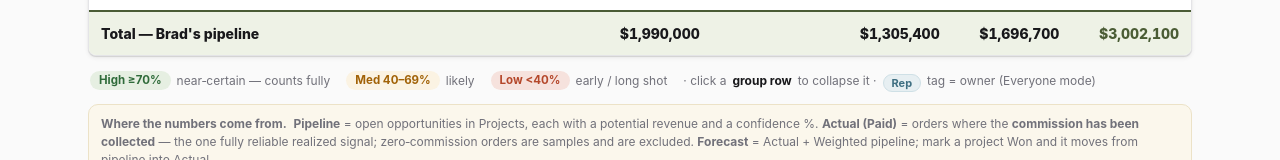
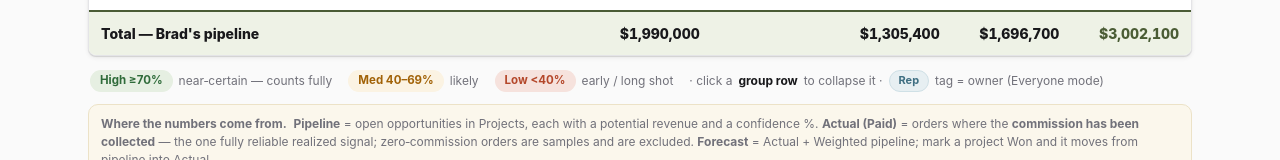
Before and after one commit to joshthue/cambium-mockups, a plain HTML site: page pipeline-projections.html in a window 1280 px wide. Shown: the part 1074-1234 px from the top of the page. Drawn offline with Linux system fonts and the light colour scheme.

Commit message:
Mockups: pipeline legend tags sit on one line

```diff
--- a/pipeline-projections.html
+++ b/pipeline-projections.html
@@ -89,7 +89,10 @@
   .fore{color:var(--moss-2);font-weight:800}
   .legend{display:flex;align-items:center;gap:16px;flex-wrap:wrap;font-size:12px;color:var(--muted);margin:10px 2px 0}
   .legend b{color:var(--ink)}
-  .legend > span{display:inline-flex;align-items:center;gap:6px;line-height:1.3}
+  .legend > span{display:inline-flex;align-items:center;gap:6px;line-height:20px}
+  /* legend tags: same box as the chips (the table's .rep has a top margin for row layout) */
+  .legend .chip, .legend .rep{display:inline-flex;align-items:center;height:22px;box-sizing:border-box;margin:0;padding:0 9px;line-height:1;border:1px solid transparent}
+  .legend .rep{border-color:#cfe0e6}
   .note{font-size:12px;color:var(--muted);margin-top:12px;background:#fbf7ec;border:1px solid #ece2c7;border-radius:10px;padding:10px 12px}
   .flow{display:flex;gap:8px;margin-bottom:14px}
   .flow .st{flex:1;background:var(--panel);border:1px solid var(--line);border-radius:12px;padding:10px 12px}
```
